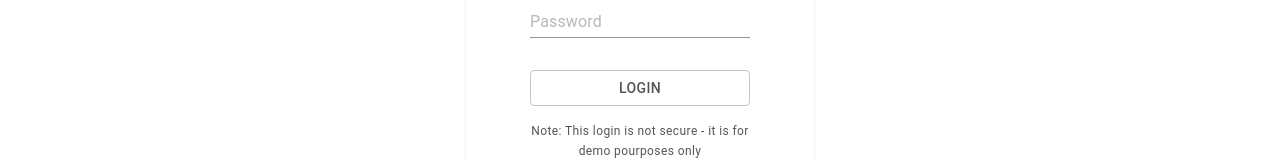
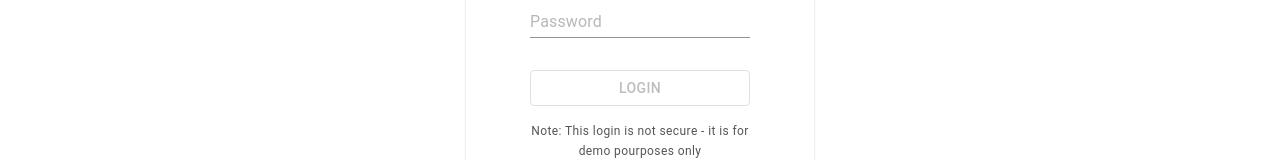
Before and after one commit to sophiemachin/gateway, a React (Create React App) app in the folder frontend/: page / in a window 1280 px wide. Shown: the part 319-479 px from the top of the page. Built offline with nearby package versions, Linux system fonts and the light colour scheme.

Commit message:
add error handling

```diff
--- a/frontend/src/App.js
+++ b/frontend/src/App.js
@@ -35,14 +35,17 @@ function App(props) {
   const { history } = props
   const classes = useStyles();
 
+  const [error, setError] = React.useState(false);
   const [username, setUserName] = React.useState('');
   const [password, setPassword] = React.useState('');
 
   function onChangeUsername(username) {
+    setError(false)
     setUserName(username)
   }
 
   function onChangePassword(password) {
+    setError(false)
     setPassword(password)
   }
 
@@ -53,6 +56,8 @@ function App(props) {
       if (user.password === password) {
         history.push(`/users/${user.id}/patients`)
       }
+    } else {
+      setError(true)
     }
 
   }
@@ -70,17 +75,24 @@ function App(props) {
         <div className={classes.form}>
 
         <Input
+          error={error}
           className={classes.input}
           placeholder="Username"
           onChange={e => onChangeUsername(e.target.value)}
         />
         <Input
+          error={error}
           className={classes.input}
           placeholder="Password"
           onChange={e => onChangePassword(e.target.value)}
           type='password'
         />
-        <Button onClick={onClick} variant='outlined' className={classes.button}>
+        <Button
+          onClick={onClick}
+          variant='outlined'
+          className={classes.button}
+          disabled={error || username === '' || password ===''}
+        >
           Login
         </Button>
           <T variant='caption'>Note: This login is not secure - it is for demo pourposes only</T>
```
